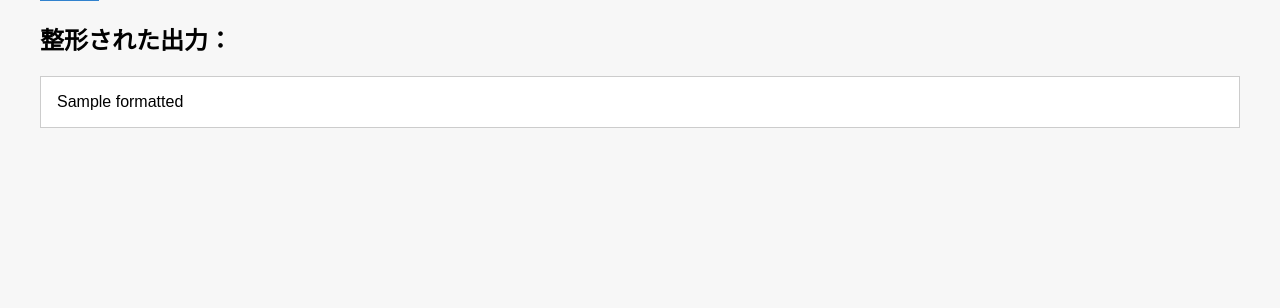
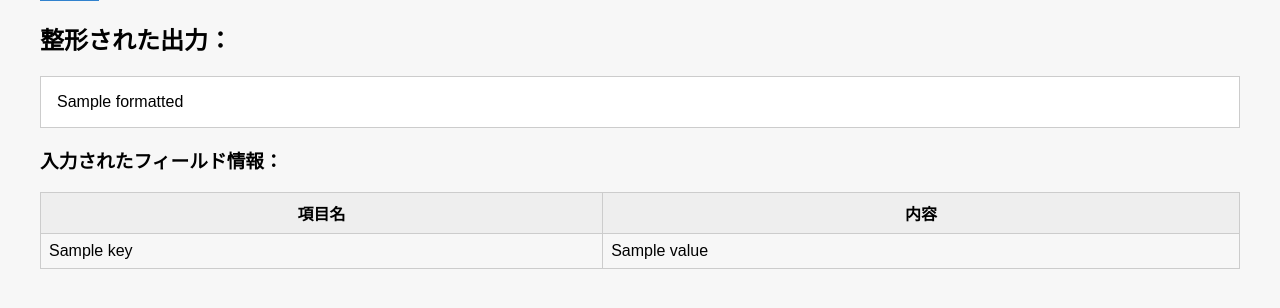
Before and after one commit to SaltRingo/format_Laboratory, a Flask app: template templates/index.html in a window 1280 px wide. Shown: the part 329-637 px from the top of the page. Run offline with Flask 3, Linux system fonts and the light colour scheme; the template is opened without the code that fills it: most values are stand-ins (such as "Sample title", 1, 10 or a date in 2020).

Commit message:
入力された情報を明確化

```diff
--- a/app.py
+++ b/app.py
@@ -2,61 +2,70 @@ from flask import Flask, render_template, request
 
 app = Flask(__name__)
 
-def format_text(input_text):
-    # タブ区切りで分割
-    cells = input_text.strip().split('\t')
+FIELDS = [
+    "Abbreviation", "Presentation Date", "Author", "Title", "Conference",
+    "Publisher", "Volume", "Number", "Presentation Number", "Page",
+    "Organizer", "Begin", "End", "Venue"
+]
 
-    if len(cells) < 13:
-        return "⚠ 入力データが不足しています。"
+def fill_fields(raw_cells):
+    # 最初の不要な3つをスキップ
+    cells = raw_cells[3:]
+    # 必要な14列に切り出して、不足している場合は "未入力" で補完
+    while len(cells) < 17:
+        cells.append("")
 
-    group = cells[0]  # 人工知能と知識処理研究会
-    date = cells[1]   # 2025/2/19
-    authors = cells[2]  # 中村詩織，菊地真人，大囿忠親
-    title = cells[3]  # 発表タイトル
-    event = cells[4]  # SMASH25 Winter Symposium
-    session_info = cells[7]  # SIG-AI(2) 11:50-12:10
-    page = cells[8]   # 6p
+    info = {}
+    for i, key in enumerate(FIELDS):
+        value = cells[i] if cells[i] else "未入力"
+        info[key] = value
+    return info
 
-    # 日付の整形
+def format_text(info):
     import datetime
+    import re
+
+    # 日付整形
     try:
-        date_obj = datetime.datetime.strptime(date, '%Y/%m/%d')
-        weekday = '日月火水木金土'[date_obj.weekday()]
+        date_obj = datetime.datetime.strptime(info["Presentation Date"], "%Y/%m/%d")
+        weekday = "日月火水木金土"[date_obj.weekday()]
         formatted_date = f"{date_obj.month}/{date_obj.day}({weekday})"
-    except Exception as e:
-        formatted_date = date
+    except Exception:
+        formatted_date = info["Presentation Date"]
 
-    # 時間抽出
-    import re
-    time_match = re.search(r'\d{1,2}:\d{2}-\d{2}:\d{2}', session_info)
-    time_str = time_match.group() if time_match else ''
+    # 時間・セッション抽出
+    session_info = info["Presentation Number"]
+    time_match = re.search(r'\d{1,2}[:：]\d{2}〜\d{1,2}[:：]\d{2}', session_info)
+    time_str = time_match.group().replace("：", ":").replace("〜", "-") if time_match else "未入力"
 
-    # セッション抽出
-    session_match = re.search(r'SIG-[^\s]+', session_info)
-    session = session_match.group() if session_match else ''
+    session_code_match = re.search(r'[0-9A-Z\-]+', session_info)
+    session_code = session_code_match.group() if session_code_match else "未入力"
 
-    # 整形済み出力
-    output = f"""{event}
+    # フォーマット出力
+    output = f"""{info['Conference']}
 
-<{group}（AI）>
+<{info['Abbreviation']}（AI）>
 
-{authors.replace('，', ', ')}:
-**_{title}_**
-{formatted_date} {time_str} {session} セッション ({page})
+{info['Author'].replace('，', ', ')}:
+**_{info['Title']}_**
+{formatted_date} {time_str} {session_code} セッション ({info['Page']})
 """.strip()
 
     return output
-
 
 @app.route('/', methods=['GET', 'POST'])
 def index():
     formatted = ''
     input_text = ''
+    field_map = {}
+
     if request.method == 'POST':
         input_text = request.form['input_text']
-        formatted = format_text(input_text)
-    return render_template('index.html', input_text=input_text, formatted=formatted)
+        cells = input_text.strip().split('\t')
+        field_map = fill_fields(cells)
+        formatted = format_text(field_map)
 
+    return render_template('index.html', input_text=input_text, formatted=formatted, field_map=field_map)
 
 if __name__ == '__main__':
     app.run(debug=True)
--- a/templates/index.html
+++ b/templates/index.html
@@ -7,7 +7,10 @@
     body { font-family: sans-serif; padding: 2rem; background: #f7f7f7; }
     textarea, pre { width: 100%; font-size: 1rem; }
     .button { background: #3182ce; color: white; padding: 0.5rem 1rem; border: none; cursor: pointer; }
-    .output { background: #fff; padding: 1rem; border: 1px solid #ccc; white-space: pre-wrap; }
+    .output { background: #fff; padding: 1rem; border: 1px solid #ccc; white-space: pre-wrap; margin-top: 1rem; }
+    table { width: 100%; border-collapse: collapse; margin-top: 1rem; }
+    th, td { border: 1px solid #ccc; padding: 0.5rem; }
+    th { background: #eee; }
   </style>
 </head>
 <body>
@@ -21,6 +24,14 @@
   {% if formatted %}
     <h2>整形された出力：</h2>
     <div class="output">{{ formatted }}</div>
+
+    <h3>入力されたフィールド情報：</h3>
+    <table>
+      <tr><th>項目名</th><th>内容</th></tr>
+      {% for key, value in field_map.items() %}
+        <tr><td>{{ key }}</td><td>{{ value }}</td></tr>
+      {% endfor %}
+    </table>
   {% endif %}
 </body>
 </html>
```
